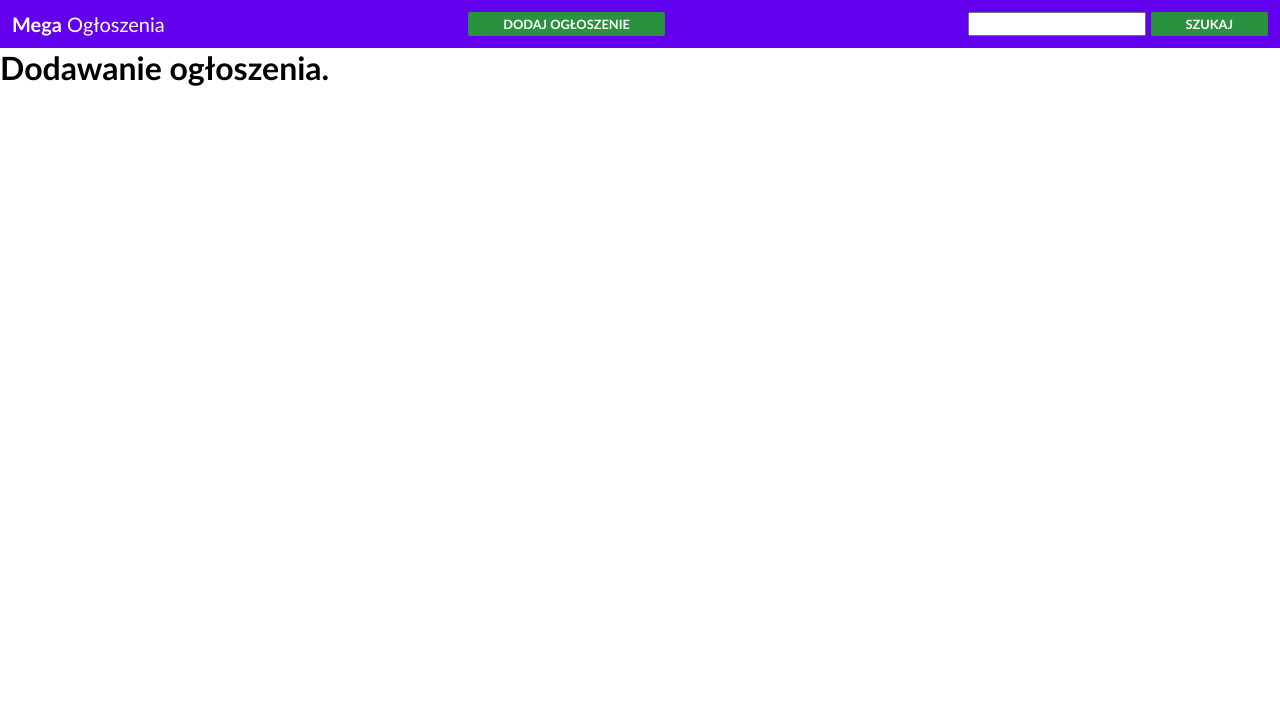
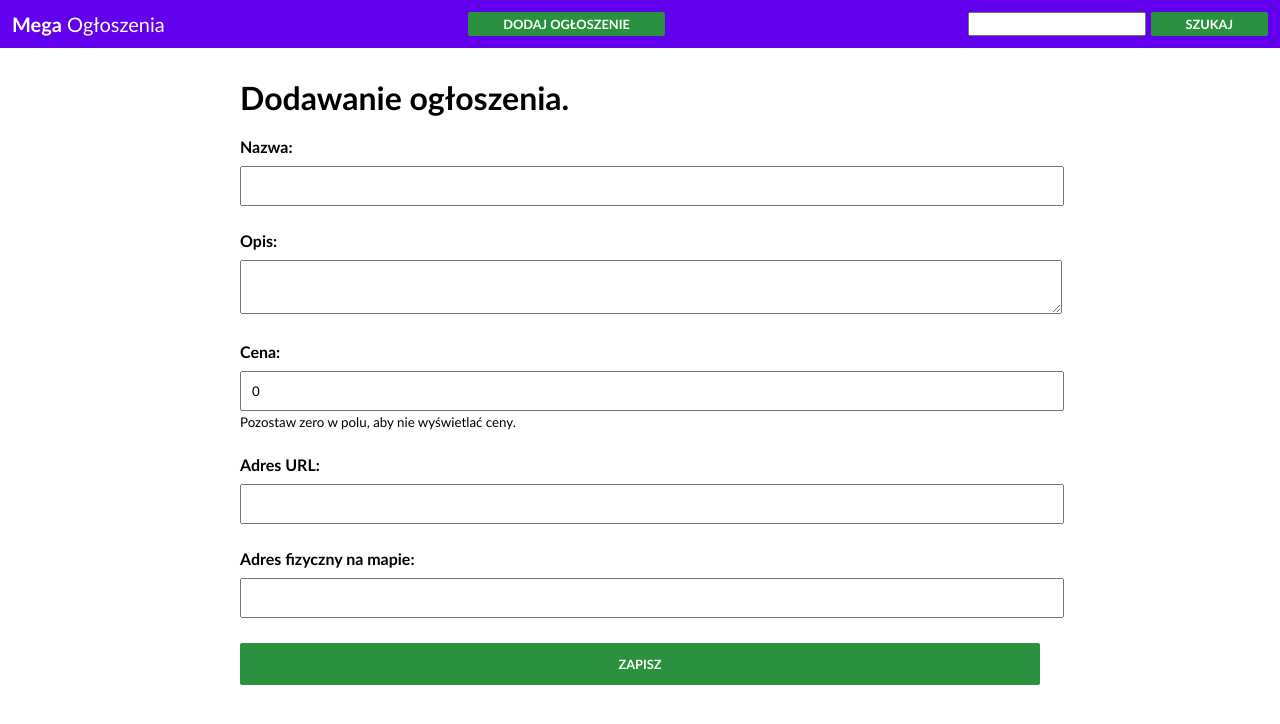
Before and after one commit to Madev111/MegaAdsFront, a React (Create React App) app: page /add in a window 1280 px wide. Shown: the top 724 px of the page. Built offline with nearby package versions, Linux system fonts and the light colour scheme.

Commit message:
Added possibility to add ads to database and map.

```diff
--- /dev/null
+++ b/src/components/AddForm/AddForm.css
@@ -0,0 +1,27 @@
+.add-form {
+    width: 800px;
+    margin: 30px auto;
+}
+
+.add-form label {
+    display: block;
+    font-weight: bold;
+    margin-top: 20px;
+    margin-bottom: 25px;
+}
+
+.add-form label small {
+    font-weight: normal;
+}
+
+.add-form input, .add-form textarea {
+    width: 100%;
+    margin-top: 10px;
+    padding: 10px;
+
+}
+
+.add-form button {
+    padding: 10px;
+    width: 100%;
+}
--- a/src/components/AddForm/AddForm.tsx
+++ b/src/components/AddForm/AddForm.tsx
@@ -1,7 +1,130 @@
-import React from "react";
+import React, {SyntheticEvent, useState} from "react";
+
+import './AddForm.css'
+import {Btn} from "../common/Btn";
+import {geocode} from "../../utils/geoccoding";
 
 export const AddForm = ()=> {
-    return <form action="">
+
+    const [loading, setLoading] = useState(false);
+    const [id, setId] = useState('');
+    const [form, setForm] = useState({
+        name: '',
+        description: '',
+        price: 0,
+        url: '',
+        address: '',
+    });
+
+    const saveAd = async (e: SyntheticEvent)=> {
+        e.preventDefault();
+
+        setLoading(true);
+        try {
+            const {lat, lon} = await geocode(form.address);
+
+            const res = await fetch(`http://localhost:3001/ad`, {
+                method: 'POST',
+                headers: {
+                    'Content-Type': 'application/json',
+                },
+                body: JSON.stringify({
+                    ...form,
+                    lat,
+                    lon,
+                }),
+
+            });
+            const data = await res.json();
+
+           setId(data.id);
+
+        } finally {
+            setLoading(false)
+        }
+
+    }
+
+    const updateForm = (key: string, value: any)=> {
+        setForm(form => ({
+            ...form,
+            [key]: value,
+        }))
+    }
+
+    if (loading) {
+        return <h2>Trwa dodawanie ogłoszenia.</h2>
+    }
+
+    if(id) {
+        return <h2>Twoje ogłoszenie "{form.name}" zostało poprawnie dodane do serwisu pod ID: {id}.</h2>
+    }
+
+    return (
+        <form action="" className="add-form" onSubmit={saveAd}>
         <h1>Dodawanie ogłoszenia.</h1>
+        <p>
+            <label>
+                Nazwa: <br/>
+                <input
+                    type="text"
+                    name="name"
+                    required
+                    maxLength={99}
+                    value={form.name}
+                    onChange={e=> updateForm('name', e.target.value)}
+                />
+            </label>
+        </p>
+        <p>
+            <label>
+                Opis: <br/>
+                <textarea
+                    name="description"
+                    maxLength={999}
+                    value={form.description}
+                    onChange={e=> updateForm('description', e.target.value)}
+                />
+            </label>
+        </p>
+        <p>
+            <label>
+                Cena: <br/>
+                <input
+                    type="number"
+                    name="price"
+                    required
+                    value={form.price}
+                    onChange={e=> updateForm('price', Number(e.target.value))}
+                /> <br/>
+                <small>Pozostaw zero w polu, aby nie wyświetlać ceny.</small>
+            </label>
+        </p>
+        <p>
+            <label>
+                Adres URL: <br/>
+                <input
+                    type="url"
+                    name="url"
+                    maxLength={99}
+                    value={form.url}
+                    onChange={e=> updateForm('url', e.target.value)}
+                />
+            </label>
+        </p>
+        <p>
+            <label>
+                Adres fizyczny na mapie: <br/>
+                <input
+                    type="text"
+                    name="address"
+                    required
+                    value={form.address}
+                    onChange={e=> updateForm('address', e.target.value)}
+                />
+            </label>
+        </p>
+        <Btn text="Zapisz"/>
     </form>
+    )
 }
--- /dev/null
+++ b/src/utils/geoccoding.ts
@@ -0,0 +1,13 @@
+export const geocode = async (address: string): Promise<{
+    lat: number;
+    lon: number;
+}> => {
+    const geoRes = await fetch(`https://nominatim.openstreetmap.org/search?format=json&q=${encodeURIComponent(address)}`);
+    const geoData = await geoRes.json();
+
+
+    const lat = parseFloat(geoData[0].lat);
+    const lon = parseFloat(geoData[0].lon);
+
+    return {lat, lon};
+}
```
